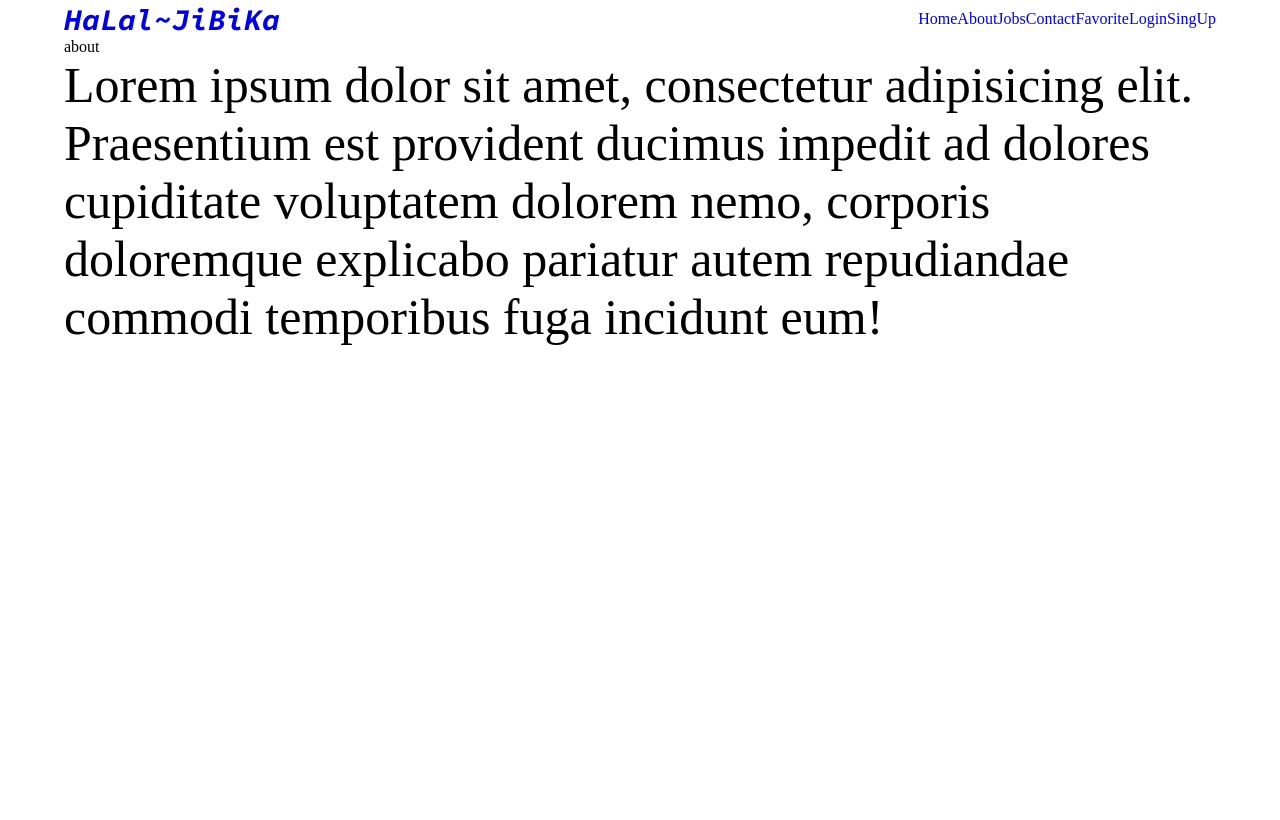
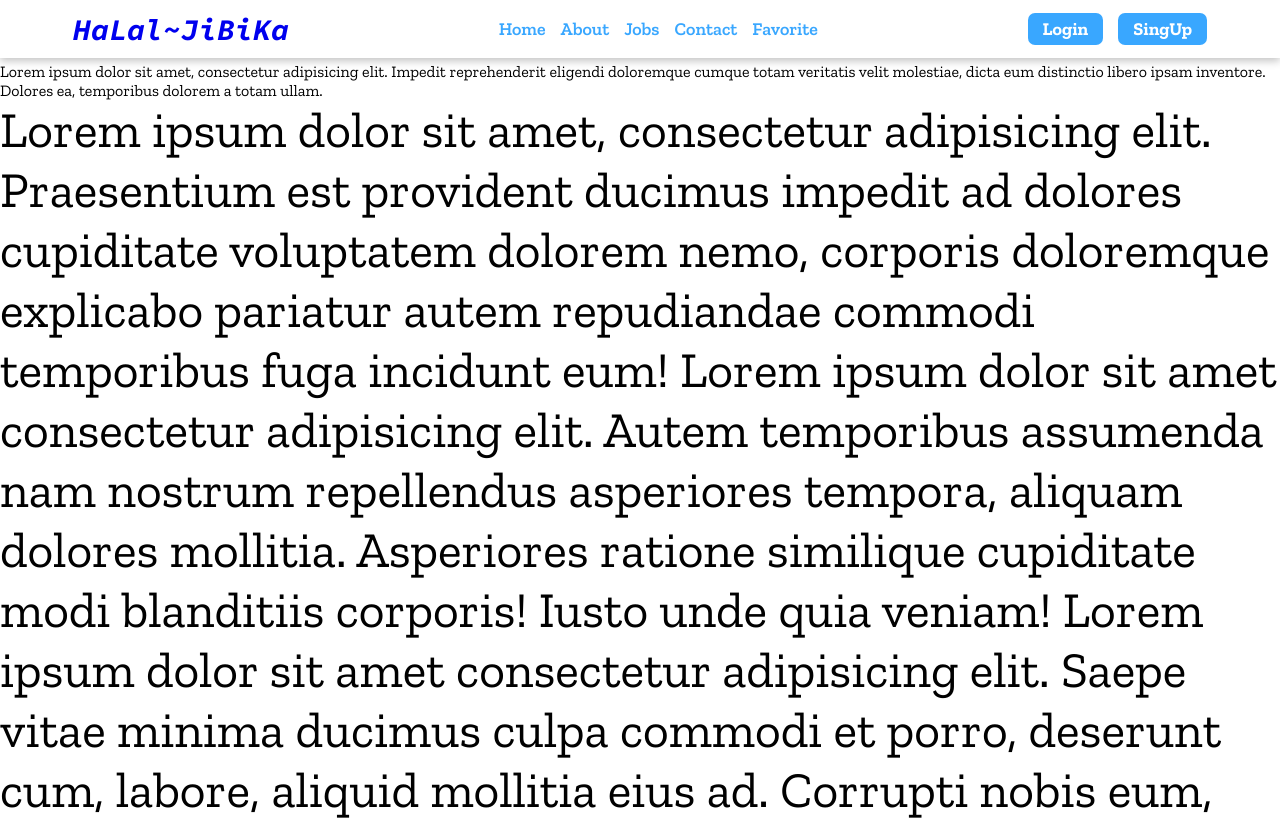
Before and after one commit to superSimpleJahir/Halal-Jibika, a React (Vite) app: page /about in a window 1280 px wide. Shown: the top 820 px of the page. Built offline with nearby package versions, Linux system fonts and the light colour scheme.

Commit message:
[Done] navbar designe

```diff
--- a/src/layout/Footer/Footer.jsx
+++ b/src/layout/Footer/Footer.jsx
@@ -4,6 +4,9 @@ const Footer = () => {
   return (
     <div className={style.ki}>
       Lorem ipsum dolor sit amet, consectetur adipisicing elit. Praesentium est provident ducimus impedit ad dolores cupiditate voluptatem dolorem nemo, corporis doloremque explicabo pariatur autem repudiandae commodi temporibus fuga incidunt eum!
+      Lorem ipsum dolor sit amet consectetur adipisicing elit. Autem temporibus assumenda nam nostrum repellendus asperiores tempora, aliquam dolores mollitia. Asperiores ratione similique cupiditate modi blanditiis corporis! Iusto unde quia veniam!
+      Lorem ipsum dolor sit amet consectetur adipisicing elit. Saepe vitae minima ducimus culpa commodi et porro, deserunt cum, labore, aliquid mollitia eius ad. Corrupti nobis eum, quisquam incidunt temporibus soluta.
+      Lorem ipsum dolor sit amet, consectetur adipisicing elit. Illo molestiae vel repudiandae consectetur hic necessitatibus odit adipisci, qui sed optio dolore ea iure? Quisquam esse totam voluptate dolores consectetur rem.
     </div>
   );
 };
--- a/src/layout/Header/Header.jsx
+++ b/src/layout/Header/Header.jsx
@@ -2,34 +2,42 @@ import { NavLink } from "react-router-dom";
 import style from "../../style/Header.module.css";
 const Header = () => {
   return (
-    <nav className={`flex`}>
+    <section className={style.navSection}>
+      <div className={`${style.innerNavSection}`}>
+        <nav className={`flex  container ${style.nav}`}>
           <div className={style.logo}>
-        <NavLink to='/'>HaLal~JiBiKa</NavLink>
+            <NavLink to="/">HaLal~JiBiKa</NavLink>
           </div>
+
           <ul className={`${style.flex} flex`}>
             <li>
-          <NavLink to='/'>Home</NavLink>
+              <NavLink to="/">Home</NavLink>
             </li>
             <li>
-          <NavLink to='/about'>About</NavLink>
+              <NavLink to="/about">About</NavLink>
             </li>
             <li>
-          <NavLink to='/jobs'>Jobs</NavLink>
+              <NavLink to="/jobs">Jobs</NavLink>
             </li>
             <li>
-          <NavLink to='/contact'>Contact</NavLink>
+              <NavLink to="/contact">Contact</NavLink>
             </li>
             <li>
-          <NavLink to='/favorite'>Favorite</NavLink>
-        </li>
-        <li>
-          <NavLink to='/login'>Login</NavLink>
-        </li>
-        <li>
-          <NavLink to='/singup'>SingUp</NavLink>
+              <NavLink to="/favorite">Favorite</NavLink>
             </li>
           </ul>
+
+          <ul className={`${style.flex} flex `}>
+            <NavLink to="/login">
+              <li className={`${style.login} ${style.btn}`}>Login</li>
+            </NavLink>
+            <NavLink to="/singup">
+              <li className={`${style.singup} ${style.btn}`}>SingUp</li>
+            </NavLink>
+          </ul>
         </nav>
+      </div>
+    </section>
   );
 };
 
--- a/src/layout/MainLayout.jsx
+++ b/src/layout/MainLayout.jsx
@@ -3,9 +3,11 @@ import Footer from './Footer/Footer';
 import Header from './Header/Header';
 const MainLayout = () => {
   return (
-    <div className='container'>
+    <div>
       <Header/>
+      <div className='mt'>
       <Outlet/>
+      </div>
       <Footer/>
     </div>
   );
--- a/src/page/About/About.jsx
+++ b/src/page/About/About.jsx
@@ -1,6 +1,6 @@
-import style from './About.module.css';
+// import style from './About.module.css';
 const About = () => {
-  return <div>about</div>;
+  return <div>Lorem ipsum dolor sit amet, consectetur adipisicing elit. Impedit reprehenderit eligendi doloremque cumque totam veritatis velit molestiae, dicta eum distinctio libero ipsam inventore. Dolores ea, temporibus dolorem a totam ullam.</div>;
 };
 
 export default About;
--- a/src/style/App.css
+++ b/src/style/App.css
@@ -1,12 +1,20 @@
+@import url('https://fonts.googleapis.com/css2?family=Zilla+Slab:wght@400;500;600;700&display=swap');
+
 * {
   margin: 0;
   padding: 0;
   box-sizing: border-box;
 }
-.container{
+
+.container {
   max-width: 90%;
   margin: 0 auto;
 }
+
+body {
+  font-family: 'Zilla Slab', serif;
+}
+
 ul {
   list-style: none;
 }
@@ -15,12 +23,17 @@ a {
   text-decoration: none;
 }
 
-.flex{
+.mt {
+  margin-top: 62px;
+}
+
+.flex {
   display: flex;
   align-items: center;
   justify-content: space-between;
 }
-.grid{
+
+.grid {
   display: grid;
-  grid-template-columns: repeat(3,1fr);
+  grid-template-columns: repeat(3, 1fr);
 }
--- a/src/style/Header.module.css
+++ b/src/style/Header.module.css
@@ -1,4 +1,14 @@
 @import url('https://fonts.googleapis.com/css2?family=Source+Code+Pro:ital,wght@1,600;1,700&display=swap');
+
+.innerNavSection {
+  box-shadow: rgba(0, 0, 0, 0.24) 0px 3px 8px;
+  background: #FFF;
+  padding: 10px;
+  position: fixed;
+  top: 0;left: 0;
+  width: 100%;
+}
+
 
 .logo {
   font-family: 'Source Code Pro', monospace;
@@ -6,3 +16,38 @@
   font-weight: 700;
   font-size: 30px;
 }
+
+.flex {
+  gap: 15px;
+}
+
+ul li a {
+  color: #39A7FF;
+  font-size: 18px;
+  font-weight: 600;
+  transition: all ease .4s;
+}
+
+ul li a:hover {
+  color: #076cbe;
+}
+
+ul .btn {
+  padding: 5px 15px;
+  border-radius: 7px;
+  font-size: 18px;
+  font-weight: 700;
+}
+
+ul .login,
+ul .singup {
+  background-color: #39A7FF;
+  color: #fff;
+  transition: all ease .4s;
+}
+
+ul .login:hover,
+ul .singup:hover {
+  background-color: #076cbe;
+  opacity: 1;
+}
```
Lines whose indentation alone changed are shown as unchanged.
